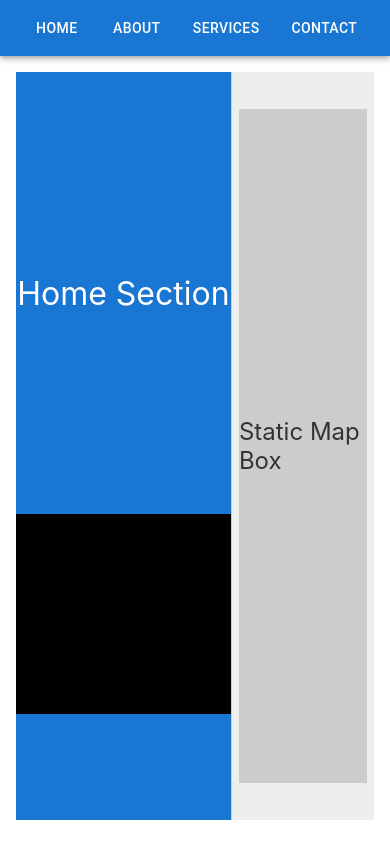
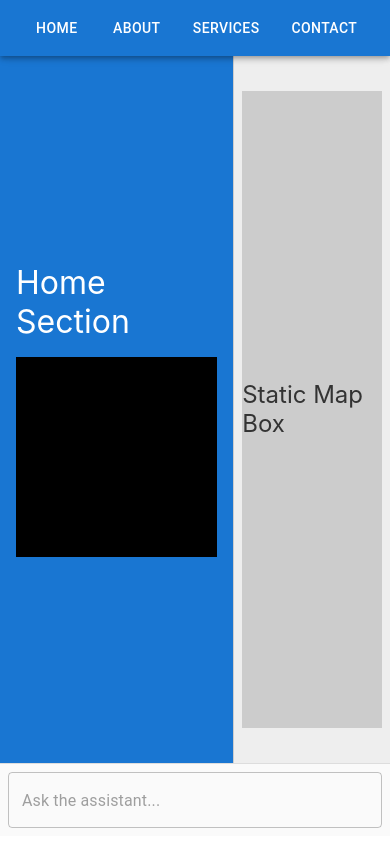
Before and after one commit to AlexKaiLe/test-mobile-view, a React (Create React App) app in the folder my-app/: page / in a window 390 px wide. Built offline with nearby package versions, Linux system fonts and the light colour scheme.

Commit message:
textbox iphone view

```diff
--- a/my-app/src/App.js
+++ b/my-app/src/App.js
@@ -1,5 +1,14 @@
-import React from "react";
-import { AppBar, Toolbar, Button, Box } from "@mui/material";
+import React, { useState } from "react";
+import {
+  AppBar,
+  Toolbar,
+  Button,
+  Box,
+  TextField,
+  IconButton,
+  Typography,
+} from "@mui/material";
+import CloseIcon from "@mui/icons-material/Close";
 
 const sections = [
   { id: "home", label: "Home" },
@@ -8,7 +17,20 @@
   { id: "contact", label: "Contact" },
 ];
 
-function App() {
+function getSectionColor(id) {
+  const colors = {
+    home: "#1976d2",
+    about: "#388e3c",
+    services: "#f57c00",
+    contact: "#6a1b9a",
+  };
+  return colors[id] || "#333";
+}
+
+export default function App() {
+  const [chatOpen, setChatOpen] = useState(false);
+  const [chatInput, setChatInput] = useState("");
+
   return (
     <>
       {/* Sticky AppBar */}
@@ -22,17 +44,18 @@
         </Toolbar>
       </AppBar>
 
-      {/* Main Layout: Left (scrollable) + Right (static map) */}
+      {/* Main layout container */}
       <Box
         sx={{
+          height: "calc(100dvh - 64px)", // full viewport minus appbar
           display: "flex",
-          width: "100vw",
-          p: 2,
-          height: "calc(100dvh - 64px)",
-          boxSizing: "border-box",
+          flexDirection: "column",
         }}
       >
-        {/* Left side: Scrollable content */}
+        {/* Main content area: either normal view or chat expanded */}
+        {!chatOpen ? (
+          <Box sx={{ flex: 1, display: "flex", overflow: "hidden" }}>
+            {/* Left scrollable sections */}
             <Box
               sx={{
                 width: "60%",
@@ -47,43 +70,41 @@
                   key={section.id}
                   id={section.id}
                   sx={{
-                height: "100dvh",
+                    height: "100%",
+                    minHeight: "100%",
                     backgroundColor: getSectionColor(section.id),
                     display: "flex",
                     flexDirection: "column",
-                justifyContent: "space-evenly",
+                    justifyContent: "center",
                     alignItems: "center",
                     fontSize: "2rem",
                     color: "white",
+                    p: 2,
+                    boxSizing: "border-box",
                   }}
                 >
                   {section.label} Section
                   <Box
                     sx={{
                       width: "100%",
-                  height: "200px",
-                  p: 2,
+                      height: 200,
                       backgroundColor: "black",
-                  boxSizing: "border-box",
+                      mt: 2,
                     }}
-              ></Box>
+                  />
                 </Box>
               ))}
             </Box>
 
-        {/* Right side: Static Map Box */}
+            {/* Right static map */}
             <Box
               sx={{
                 width: "40%",
                 backgroundColor: "#eee",
+                borderLeft: "1px solid #ccc",
                 display: "flex",
                 alignItems: "center",
                 justifyContent: "center",
-            borderLeft: "1px solid #ccc",
-            position: "sticky",
-            top: "64px",
-            height: "100%",
-            boxSizing: "border-box",
               }}
             >
               <Box
@@ -102,18 +123,71 @@
               </Box>
             </Box>
           </Box>
+        ) : (
+          <Box
+            sx={{
+              flex: 1,
+              height: "90%",
+              p: 1,
+              position: "relative",
+              display: "flex",
+              flexDirection: "column",
+            }}
+          >
+            <Box
+              sx={{
+                position: "absolute",
+                top: 8,
+                right: 8,
+              }}
+            >
+              <Button onClick={() => setChatOpen(false)}>hi </Button>
+            </Box>
+            {/* Chat conversation area */}
+            <Box
+              sx={{
+                flex: 1,
+                overflowY: "auto",
+                mb: 2,
+                border: "1px solid #ccc",
+                borderRadius: 1,
+                p: 1,
+                bgcolor: "#fafafa",
+              }}
+            >
+              {/* Example chat content */}
+              <Typography>Chat conversation here...</Typography>
+            </Box>
+            {/* Chat input at bottom */}
+            <TextField
+              fullWidth
+              placeholder="Ask the assistant..."
+              value={chatInput}
+              onChange={(e) => setChatInput(e.target.value)}
+              autoFocus
+            />
+          </Box>
+        )}
+
+        {/* Chat input at bottom in normal view */}
+        {!chatOpen && (
+          <Box
+            sx={{
+              p: 1,
+              borderTop: "1px solid #ddd",
+              bgcolor: "#fafafa",
+            }}
+          >
+            <TextField
+              fullWidth
+              placeholder="Ask the assistant..."
+              value={chatInput}
+              onFocus={() => setChatOpen(true)}
+              onChange={(e) => setChatInput(e.target.value)}
+            />
+          </Box>
+        )}
+      </Box>
     </>
   );
 }
-
-function getSectionColor(id) {
-  const colors = {
-    home: "#1976d2",
-    about: "#388e3c",
-    services: "#f57c00",
-    contact: "#6a1b9a",
-  };
-  return colors[id] || "#333";
-}
-
-export default App;
```
Also changed, not shown: 1 other file (tests, documents, lock files or other folders). Lines whose indentation alone changed are shown as unchanged.
